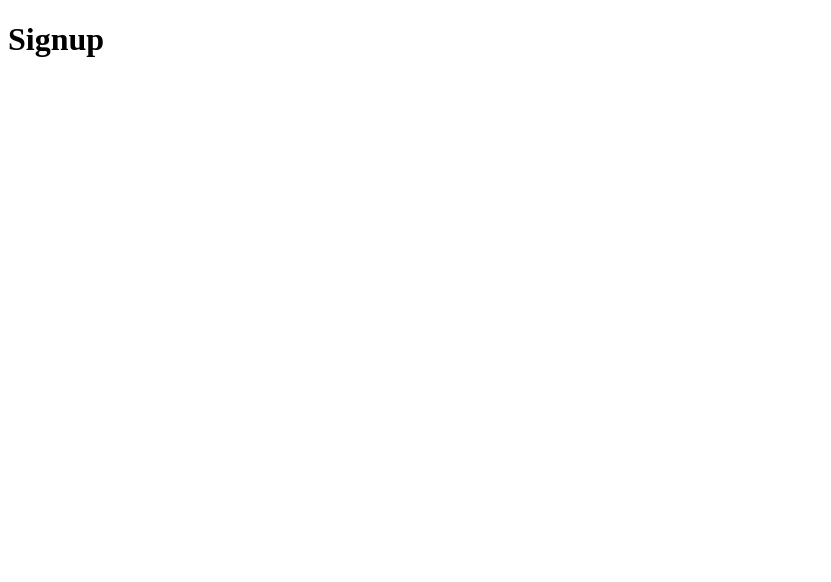
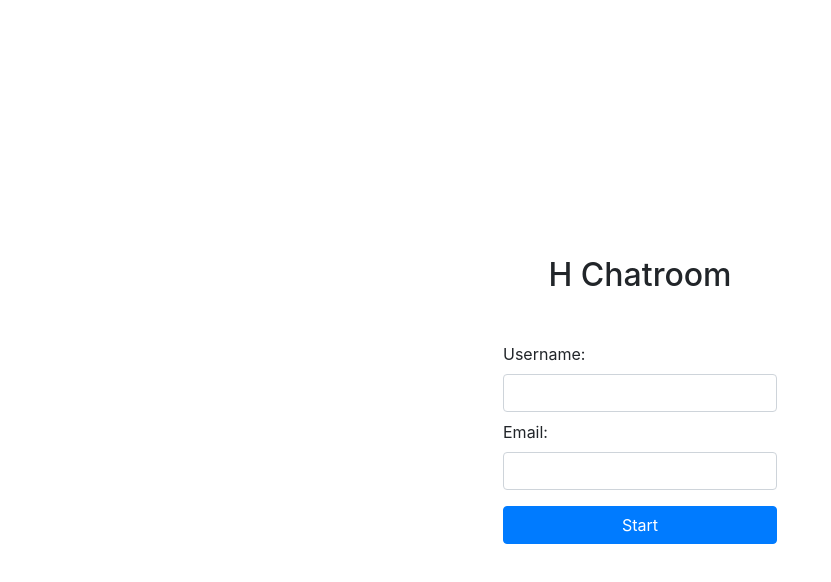
Before and after one commit to ahmadkzx/h-chat, a React (Create React App) app: page / in a window 1280 px wide. Shown: the top 582 px of the page, without its empty margins (0-831 px from the left). Built offline with nearby package versions, Linux system fonts and the light colour scheme.

Commit message:
feat: login page

```diff
--- a/package.json
+++ b/package.json
@@ -6,7 +6,9 @@
     "@testing-library/jest-dom": "^5.13.0",
     "@testing-library/react": "^11.2.7",
     "@testing-library/user-event": "^12.8.3",
+    "bootstrap": "^4.6.0",
     "react": "^17.0.2",
+    "react-bootstrap": "^1.6.1",
     "react-dom": "^17.0.2",
     "react-scripts": "4.0.3",
     "web-vitals": "^1.1.2"
--- a/src/App.js
+++ b/src/App.js
@@ -1,10 +1,25 @@
 import { Component } from 'react'
-import SignupPage from './pages/signup'
+import LoginPage from './pages/login'
 
 class App extends Component {
+	constructor() {
+		super()
+		this.state = {
+			user: {}
+		}
+	}
+
+	/**
+   * set user data after login
+   * @param {Object} payload - { username, email }
+   */
+	setUserDataToState = (payload) => {
+		this.setState({ user: payload })
+	}
+
 	render() {
 		return (
-			<SignupPage />
+			<LoginPage onLogin={ this.setUserDataToState } />
 		)
 	}
 }
--- a/src/index.js
+++ b/src/index.js
@@ -1,6 +1,7 @@
 import App from './App'
 import React from 'react'
 import ReactDOM from 'react-dom'
+import 'bootstrap/dist/css/bootstrap.min.css'
 import reportWebVitals from './reportWebVitals'
 
 ReactDOM.render(
--- /dev/null
+++ b/src/pages/login.js
@@ -0,0 +1,47 @@
+import { Component } from 'react'
+
+class LoginPage extends Component {
+	constructor(props) {
+		super(props)
+		this.state = { username: '', email: '' }
+	}
+
+	login = (e) => {
+		e.preventDefault()
+		this.props.onLogin(this.state)
+	}
+
+	handleInputChange = (e, key) => {
+		const value = e.target.value
+		this.setState({ [key]: value })
+	}
+
+	render() {
+		return (
+			<div className="container">
+				<div
+					style={{ height: '100vh' }}
+					className="d-flex flex-column align-items-center justify-content-center"
+				>
+					<h2 className="mb-5">H Chatroom</h2>
+					<form>
+						<label htmlFor="Username">Username:</label>
+						<input type="text" className="form-control mb-2" onChange={ (e) => this.handleInputChange(e, 'username') } />
+
+						<label htmlFor="Email">Email:</label>
+						<input type="text" className="form-control" onChange={ (e) => this.handleInputChange(e, 'email') } />
+
+						<input
+							type="submit"
+							value="Start"
+							onClick={ this.login }
+							className="btn btn-primary mt-3 w-100"
+						/>
+					</form>
+				</div>
+			</div>
+		)
+	}
+}
+
+export default LoginPage
--- a/src/pages/signup.js
+++ /dev/null
@@ -1,9 +0,0 @@
-import { Component } from 'react'
-
-class SignupPage extends Component {
-	render() {
-		return <h1>Signup</h1>
-	}
-}
-
-export default SignupPage
```
Also changed, not shown: 2 other files (tests, documents, lock files or other folders).
